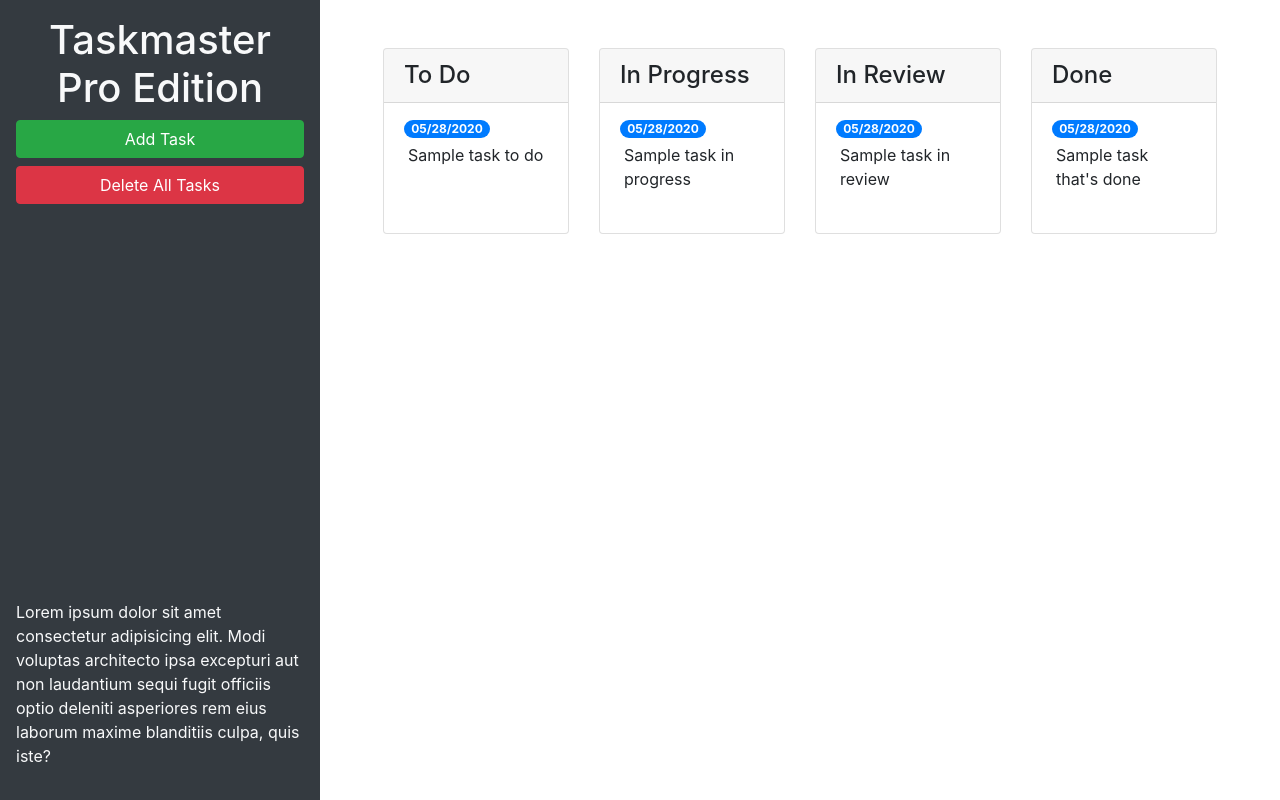
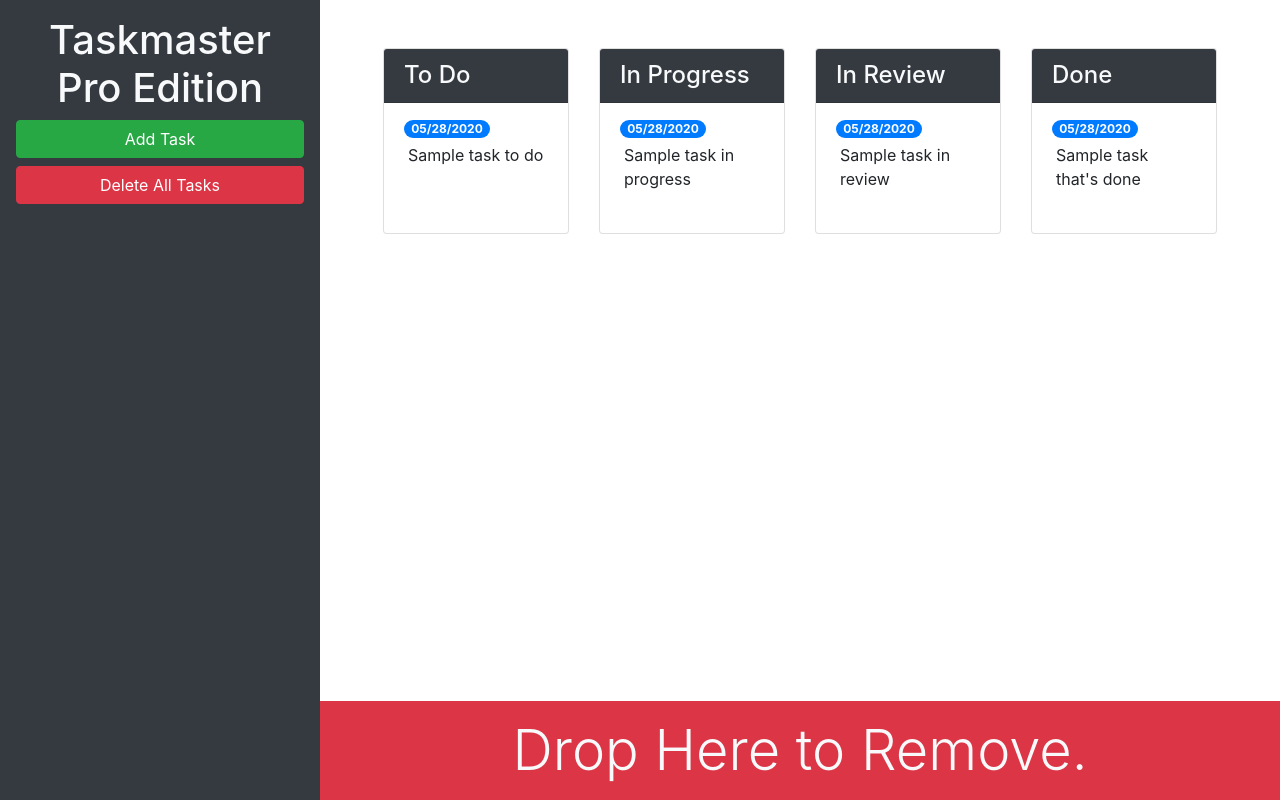
Before and after one commit to tonganknight/taskmaster-pro, a plain HTML site: page index.html in a window 1280 px wide. Drawn offline with nearby package versions, Linux system fonts and the light colour scheme.

Commit message:
Added dropzone for trash, added Bootstrap coloring

```diff
--- a/index.html
+++ b/index.html
@@ -13,23 +13,23 @@
 <body>
 
   <div class="row min-vh-100 no-gutters">
-    <header class="col-12 col-lg-3 bg-dark text-light d-flex flex-column p-4 p-lg-3">
+    <header class="col-12 col-lg-3 bg-dark text-light sticky-top d-flex flex-column p-4 p-lg-3">
       <h1 class="text-center">Taskmaster Pro Edition</h1>
       <button id="create-task" class="btn btn-block btn-success" data-toggle="modal" data-target="#task-form-modal">Add
         Task</button>
       <button id="remove-tasks" class="btn btn-block btn-danger">Delete All Tasks</button>
-      <p class="mt-auto">Lorem ipsum dolor sit amet consectetur adipisicing elit. Modi voluptas architecto ipsa
+      <p class="mt-auto d-none d-log-block">Lorem ipsum dolor sit amet consectetur adipisicing elit. Modi voluptas architecto ipsa
         excepturi aut non
         laudantium sequi fugit officiis optio deleniti asperiores rem eius laborum maxime blanditiis culpa, quis iste?
       </p>
     </header>
-    <main class="col-12 col-lg-9">
+    <main class="col-12 col-lg-9 d-flex flex-column">
 
     <div class="m-5 row justify-content-around"> <!--modified in 5.2.4-->
         <!-- todo start -->
         <div class="col-12 col-md-6 col-xl-3 mb-3">
           <div class="card">
-          <h4 class="card-header">To Do
+          <h4 class="card-header bg-dark text-light">To Do
           </h4>
           <ul id="list-toDo" class="list-group list-group-flush">
           <li class="list-group-item">
@@ -44,7 +44,7 @@
         <!-- in progress start -->
         <div class="col-12 col-md-6 col-xl-3 mb-3">
           <div class="card">
-          <h4 class="card-header">In Progress
+          <h4 class="card-header bg-dark text-light">In Progress
           </h4>
           <ul id="list-inProgress" class="list-group list-group-flush">
             <li class="list-group-item">
@@ -59,7 +59,7 @@
         <!-- in review start -->
         <div class="col-12 col-md-6 col-xl-3 mb-3">
           <div class="card">
-          <h4 class="card-header">In Review
+          <h4 class="card-header bg-dark text-light">In Review
           </h4>
           <ul id="list-inReview" class=" list-group list-group-flush">
             <li class="list-group-item">
@@ -73,7 +73,7 @@
         <!-- done start -->
         <div class="col-12 col-md-6 col-xl-3 mb-3">
           <div class="card">
-          <h4 class="card-header">Done
+          <h4 class="card-header bg-dark text-light">Done
           </h4>
           <ul id="list-done" class=" list-group list-group-flush">
             <li class="list-group-item">
@@ -85,7 +85,16 @@
         </div>
         <!-- done end -->
       </div>
+      <div id="trash" class="mt-auto"> <!--added in 5.2.6-->
+        <div class="w-100 bg-danger p-3 text-center text-light display-4">
+          Drop Here to Remove.
+        </div>
+      </div>
+
+</main>
 <!--End of modification-->
+
+
 
   <!-- Modal -->
   <div class="modal fade" id="task-form-modal" tabindex="-1" role="dialog" aria-labelledby="task-form-modal"
```
